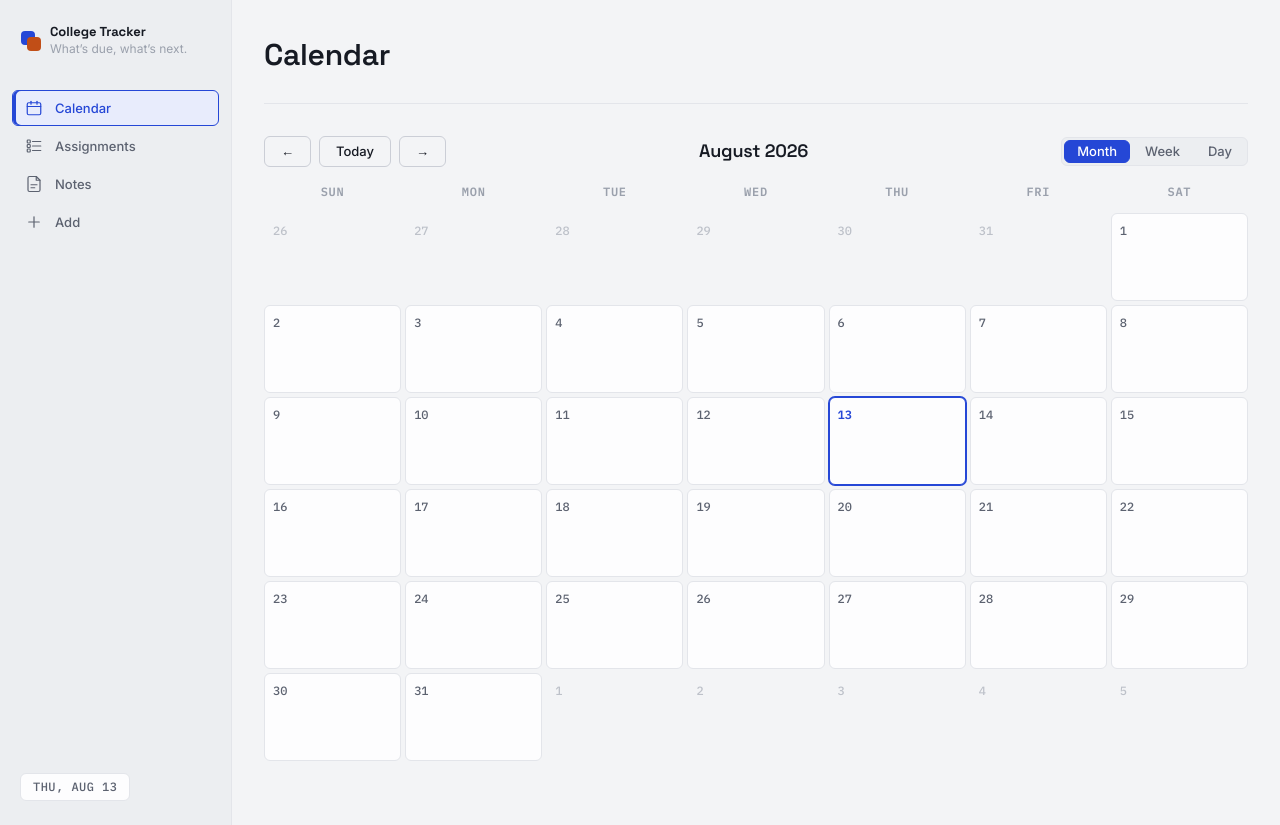
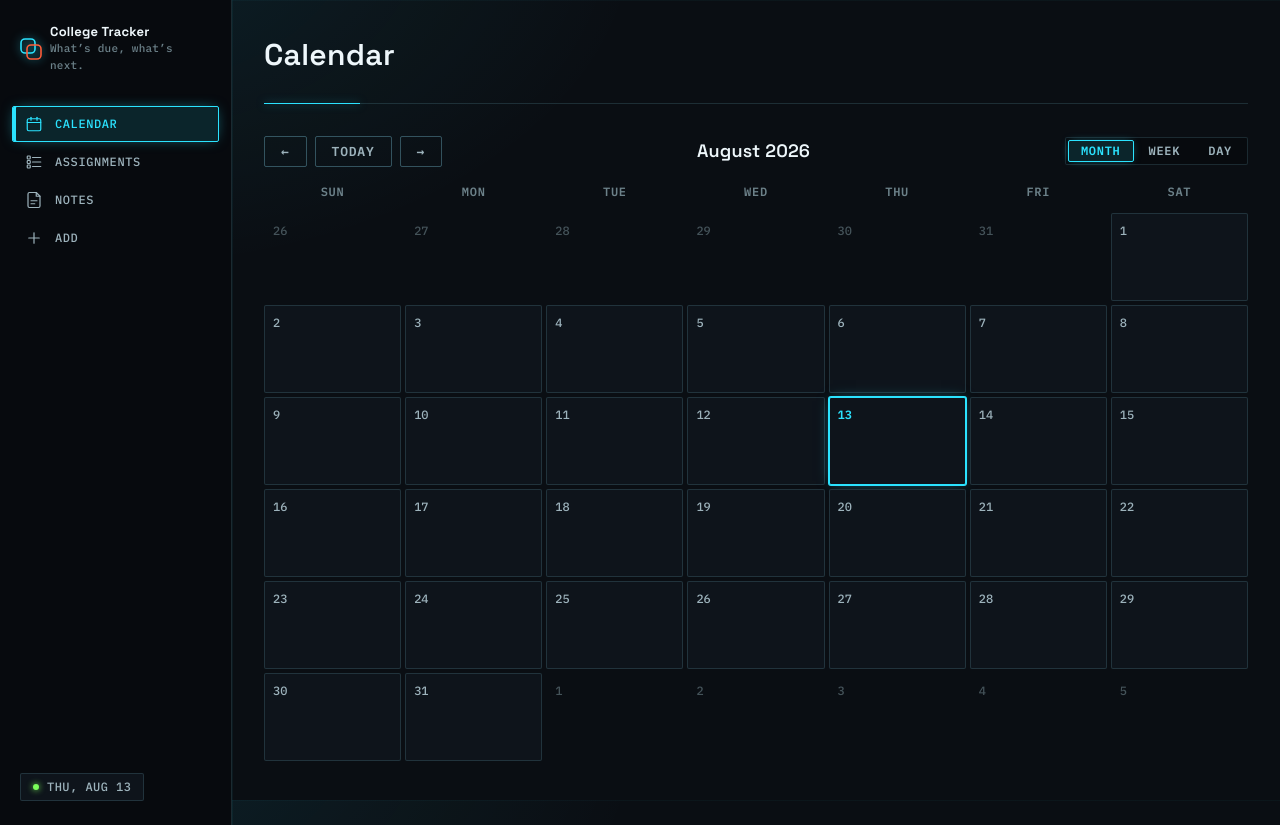
Before and after one commit to wali-aq-sidiqyar/College-Tracker, a React (Vite) app: page / in a window 1280 px wide. Built offline with nearby package versions, Linux system fonts and the light colour scheme.

Commit message:
Restyle app with a dark arc-reactor HUD aesthetic
Commit the whole UI to a single near-black theme with a glowing cyan
rail accent, hairline borders, and corner-bracket "hud-frame" panels
in place of the old light/dark card look, while keeping typed content
in its normal case and readable body face.

```diff
--- a/src/App.css
+++ b/src/App.css
@@ -2,6 +2,38 @@
   display: flex;
   align-items: stretch;
   min-height: 100vh;
+}
+
+/* HUD corner-bracket frame — the signature device. Four glowing reticle
+   ticks mark a panel's corners; they brighten on hover/focus to read as
+   "locked on". Applied to elevated panels throughout the app. */
+
+.hud-frame {
+  position: relative;
+}
+
+.hud-frame::after {
+  content: '';
+  position: absolute;
+  inset: 0;
+  pointer-events: none;
+  background:
+    linear-gradient(var(--rail), var(--rail)) top left / 13px 2px no-repeat,
+    linear-gradient(var(--rail), var(--rail)) top left / 2px 13px no-repeat,
+    linear-gradient(var(--rail), var(--rail)) top right / 13px 2px no-repeat,
+    linear-gradient(var(--rail), var(--rail)) top right / 2px 13px no-repeat,
+    linear-gradient(var(--rail), var(--rail)) bottom left / 13px 2px no-repeat,
+    linear-gradient(var(--rail), var(--rail)) bottom left / 2px 13px no-repeat,
+    linear-gradient(var(--rail), var(--rail)) bottom right / 13px 2px no-repeat,
+    linear-gradient(var(--rail), var(--rail)) bottom right / 2px 13px no-repeat;
+  opacity: 0.45;
+  filter: drop-shadow(0 0 3px var(--rail-glow));
+  transition: opacity 200ms ease;
+}
+
+.hud-frame:hover::after,
+.hud-frame:focus-within::after {
+  opacity: 1;
 }
 
 /* Sidebar */
@@ -14,6 +46,9 @@
   padding: var(--sp-5) var(--sp-3);
   background: var(--surface-sunken);
   border-right: 1px solid var(--line);
+  box-shadow: 1px 0 0 0 rgba(43, 227, 255, 0.05);
+  position: relative;
+  z-index: 1;
 }
 
 .sidebar-brand {
@@ -25,6 +60,7 @@
 
 .sidebar-mark {
   flex-shrink: 0;
+  filter: drop-shadow(0 0 5px rgba(43, 227, 255, 0.65));
 }
 
 .sidebar-brand-text {
@@ -37,12 +73,15 @@
   font-family: var(--font-display);
   font-weight: 700;
   font-size: var(--fs-sm);
+  letter-spacing: 0.02em;
   color: var(--ink);
   line-height: 1.2;
 }
 
 .sidebar-tagline {
-  font-size: var(--fs-xs);
+  font-family: var(--font-mono);
+  font-size: 0.6875rem;
+  letter-spacing: 0.02em;
   color: var(--ink-faint);
 }
 
@@ -63,6 +102,12 @@
   padding: var(--sp-2) var(--sp-3);
   border-radius: var(--radius-sm);
   text-align: left;
+  font-family: var(--font-mono);
+  font-size: var(--fs-xs);
+  font-weight: 500;
+  letter-spacing: 0.05em;
+  text-transform: uppercase;
+  transition: background-color 120ms ease, color 120ms ease, box-shadow 150ms ease;
 }
 
 .sidebar-nav-item svg {
@@ -77,7 +122,7 @@
 .sidebar-nav-item.active {
   background: var(--rail-soft);
   color: var(--rail);
-  box-shadow: inset 3px 0 0 0 var(--rail);
+  box-shadow: inset 3px 0 0 0 var(--rail), 0 0 14px -4px var(--rail-glow);
 }
 
 .sidebar-footer {
@@ -86,7 +131,9 @@
 }
 
 .today-chip {
-  display: inline-block;
+  display: inline-flex;
+  align-items: center;
+  gap: var(--sp-2);
   font-family: var(--font-mono);
   font-size: var(--fs-xs);
   font-weight: 500;
@@ -99,22 +146,47 @@
   padding: var(--sp-1) var(--sp-3);
 }
 
+.today-chip::before {
+  content: '';
+  width: 6px;
+  height: 6px;
+  border-radius: 50%;
+  background: var(--tag-project);
+  box-shadow: 0 0 6px var(--tag-project);
+  animation: pulse-dot 2.4s ease-in-out infinite;
+}
+
 /* Main content */
 
 .app-main {
   flex: 1;
   min-width: 0;
   padding: var(--sp-6) var(--sp-6) var(--sp-8);
+  position: relative;
+  z-index: 1;
 }
 
 .app-header {
+  position: relative;
   margin-bottom: var(--sp-6);
   padding-bottom: var(--sp-5);
   border-bottom: 1px solid var(--line);
 }
 
+.app-header::after {
+  content: '';
+  position: absolute;
+  left: 0;
+  bottom: -1px;
+  width: 96px;
+  height: 1px;
+  background: var(--rail);
+  box-shadow: 0 0 8px var(--rail-glow);
+}
+
 .app-header h1 {
   font-size: var(--fs-2xl);
+  letter-spacing: 0.01em;
 }
 
 /* Segmented toggle — reused for Event/Task and Month/Week/Day */
@@ -133,18 +205,20 @@
   background: transparent;
   border-color: transparent;
   color: var(--ink-soft);
-  font-size: var(--fs-sm);
+  font-size: var(--fs-xs);
 }
 
 .segmented button:hover {
   background: var(--surface);
   color: var(--ink);
+  box-shadow: none;
 }
 
 .segmented button.active {
-  background: var(--rail);
-  color: var(--rail-contrast);
+  background: var(--rail-soft);
+  color: var(--rail);
   border-color: var(--rail);
+  box-shadow: 0 0 10px -3px var(--rail-glow);
 }
 
 /* Item form */
@@ -159,6 +233,10 @@
   display: flex;
   flex-direction: column;
   gap: var(--sp-4);
+}
+
+.item-form.hud-frame::after {
+  opacity: 0.65;
 }
 
 .item-form h2 {
@@ -220,7 +298,7 @@
 }
 
 .item-row:hover {
-  box-shadow: var(--shadow-sm);
+  box-shadow: var(--shadow-sm), -3px 0 12px -6px var(--rail-glow);
   border-color: var(--line-strong);
 }
 
@@ -265,35 +343,41 @@
   font-weight: 600;
   text-transform: uppercase;
   letter-spacing: 0.06em;
-  border-radius: 4px;
+  border-radius: var(--radius-sm);
   padding: 2px 7px;
   color: var(--rail);
   background: var(--rail-soft);
+  border: 1px solid color-mix(in srgb, var(--rail) 45%, transparent);
 }
 
 .item-badge-exam {
   color: var(--flag);
   background: var(--flag-soft);
+  border-color: color-mix(in srgb, var(--flag) 45%, transparent);
 }
 
 .item-badge-quiz {
   color: var(--tag-quiz);
   background: var(--tag-quiz-soft);
+  border-color: color-mix(in srgb, var(--tag-quiz) 45%, transparent);
 }
 
 .item-badge-paper {
   color: var(--tag-paper);
   background: var(--tag-paper-soft);
+  border-color: color-mix(in srgb, var(--tag-paper) 45%, transparent);
 }
 
 .item-badge-project {
   color: var(--tag-project);
   background: var(--tag-project-soft);
+  border-color: color-mix(in srgb, var(--tag-project) 45%, transparent);
 }
 
 .item-badge-homework {
   color: var(--tag-homework);
   background: var(--tag-homework-soft);
+  border-color: color-mix(in srgb, var(--tag-homework) 45%, transparent);
 }
 
 .item-title {
@@ -368,6 +452,9 @@
 
 .empty-state {
   color: var(--ink-soft);
+  font-family: var(--font-mono);
+  font-size: var(--fs-sm);
+  letter-spacing: 0.03em;
   text-align: center;
   padding: var(--sp-7) var(--sp-4);
   border: 1px dashed var(--line-strong);
@@ -454,6 +541,8 @@
   border-radius: 4px;
   color: var(--ink);
   font: 500 var(--fs-sm) / 1.3 var(--font-body);
+  text-transform: none;
+  letter-spacing: normal;
   text-align: left;
   overflow: hidden;
   text-overflow: ellipsis;
@@ -500,6 +589,7 @@
 
 .calendar-header h2 {
   font-size: var(--fs-lg);
+  letter-spacing: 0.01em;
 }
 
 .calendar-header-nav {
@@ -548,7 +638,7 @@
 
 .calendar-cell-today {
   border-color: var(--rail);
-  box-shadow: 0 0 0 1px var(--rail);
+  box-shadow: 0 0 0 1px var(--rail), 0 0 14px -4px var(--rail-glow);
 }
 
 .calendar-cell-today .calendar-cell-daynum {
@@ -574,18 +664,21 @@
   font-family: var(--font-mono);
   font-size: var(--fs-xs);
   font-weight: 500;
+  text-transform: none;
+  letter-spacing: normal;
   padding: 2px 6px;
-  border-radius: 4px;
+  border-radius: var(--radius-sm);
   text-align: left;
   white-space: nowrap;
   overflow: hidden;
   text-overflow: ellipsis;
-  border: none;
-  transition: filter 120ms ease;
+  border: 1px solid transparent;
+  transition: box-shadow 120ms ease, border-color 120ms ease;
 }
 
 .calendar-chip:hover {
-  filter: brightness(0.94);
+  border-color: currentColor;
+  box-shadow: 0 0 8px -2px currentColor;
 }
 
 .calendar-chip-assignment {
@@ -678,6 +771,7 @@
 
 .time-grid-day-label.today .time-grid-day-num {
   color: var(--rail);
+  text-shadow: 0 0 10px var(--rail-glow);
 }
 
 .time-grid-allday {
@@ -722,6 +816,7 @@
 
 .time-grid-day-column.today {
   background: var(--rail-soft);
+  box-shadow: inset 0 0 20px -8px var(--rail-glow);
 }
 
 .time-grid-hour-row {
@@ -733,22 +828,26 @@
 .time-block {
   position: absolute;
   overflow: hidden;
-  border: none;
+  border: 1px solid var(--line);
   border-left: 3px solid var(--rail);
-  border-radius: 4px;
+  border-radius: var(--radius-sm);
   background: var(--rail-soft);
   color: var(--ink);
+  font-family: var(--font-body);
+  text-transform: none;
+  letter-spacing: normal;
   text-align: left;
   padding: 3px 6px;
   display: flex;
   flex-direction: column;
   gap: 1px;
   box-shadow: var(--shadow-sm);
-  transition: filter 120ms ease;
+  transition: box-shadow 120ms ease, border-color 120ms ease;
 }
 
 .time-block:hover {
-  filter: brightness(0.96);
+  border-color: var(--rail);
+  box-shadow: var(--shadow-sm), 0 0 10px -3px var(--rail-glow);
 }
 
 .time-block-exam {
@@ -798,7 +897,8 @@
 .dialog-overlay {
   position: fixed;
   inset: 0;
-  background: rgba(10, 12, 16, 0.55);
+  background: rgba(4, 6, 10, 0.72);
+  backdrop-filter: blur(2px);
   display: flex;
   align-items: center;
   justify-content: center;
@@ -811,7 +911,7 @@
   width: 100%;
   max-width: 380px;
   background: var(--surface);
-  border: 1px solid var(--line);
+  border: 1px solid var(--line-strong);
   border-radius: var(--radius);
   box-shadow: var(--shadow-md);
   padding: var(--sp-5);
@@ -867,6 +967,15 @@
   to {
     opacity: 1;
     transform: translateY(0);
+  }
+}
+
+@keyframes pulse-dot {
+  0%, 100% {
+    opacity: 1;
+  }
+  50% {
+    opacity: 0.35;
   }
 }
 
--- a/src/components/ConfirmDialog.jsx
+++ b/src/components/ConfirmDialog.jsx
@@ -44,7 +44,7 @@ export default function ConfirmDialog({
       }}
     >
       <div
-        className="dialog-card"
+        className="dialog-card hud-frame"
         role="alertdialog"
         aria-modal="true"
         aria-labelledby={titleId}
--- a/src/components/ItemForm.jsx
+++ b/src/components/ItemForm.jsx
@@ -54,7 +54,7 @@ export default function ItemForm({ editingItem, onSave, onCancel }) {
   }
 
   return (
-    <form className="item-form" onSubmit={handleSubmit}>
+    <form className="item-form hud-frame" onSubmit={handleSubmit}>
       <h2>{editingItem ? 'Edit item' : 'Add item'}</h2>
 
       <div className="item-form-row">
--- a/src/components/Sidebar.jsx
+++ b/src/components/Sidebar.jsx
@@ -43,8 +43,8 @@ export default function Sidebar({ activeTab, onSelect }) {
 function BrandMark() {
   return (
     <svg className="sidebar-mark" width="22" height="22" viewBox="0 0 22 22" aria-hidden="true">
-      <rect x="1" y="1" width="14" height="14" rx="4" style={{ fill: 'var(--rail)' }} />
-      <rect x="7" y="7" width="14" height="14" rx="4" style={{ fill: 'var(--flag)' }} />
+      <rect x="1" y="1" width="14" height="14" rx="4" fill="none" strokeWidth="1.6" style={{ stroke: 'var(--rail)' }} />
+      <rect x="7" y="7" width="14" height="14" rx="4" fill="none" strokeWidth="1.6" style={{ stroke: 'var(--flag)' }} />
     </svg>
   )
 }
--- a/src/components/TimeGridView.jsx
+++ b/src/components/TimeGridView.jsx
@@ -27,7 +27,10 @@ export default function TimeGridView({ items, anchorDate, days, onEdit, onReques
   }, [])
 
   return (
-    <div className="time-grid" style={{ '--hour-height': `${HOUR_HEIGHT}px`, '--day-columns': days }}>
+    <div
+      className="time-grid hud-frame"
+      style={{ '--hour-height': `${HOUR_HEIGHT}px`, '--day-columns': days }}
+    >
       <div className="time-grid-header">
         <div className="time-grid-gutter-spacer" />
         {dayDates.map((date) => {
--- a/src/index.css
+++ b/src/index.css
@@ -1,34 +1,39 @@
 :root {
-  /* Color — "schedule board": paper ground, ink text, two functional rails */
-  --ink: #161a23;
-  --ink-soft: #5c6270;
-  --ink-faint: #9aa0ac;
-  --paper: #f3f4f6;
-  --surface: #fdfdfe;
-  --surface-sunken: #eceef1;
-  --line: #e3e5ea;
-  --line-strong: #cbced6;
+  /* Color — "HUD": near-black deep-space ground, arc-reactor cyan rail,
+     amber/alert-red for exam flags, a small signal-color family for tags */
+  --ink: #eef7fb;
+  --ink-soft: #9db3bc;
+  --ink-faint: #6c8189;
 
-  --rail: #2547d6;
-  --rail-hover: #1d39b0;
-  --rail-soft: #e8ecfc;
-  --rail-contrast: #fff;
+  --bg: #0a0e13;
+  --surface: #0e141b;
+  --surface-sunken: #070a0e;
+  --line: rgba(129, 209, 230, 0.16);
+  --line-strong: rgba(129, 209, 230, 0.34);
 
-  --flag: #c14e17;
-  --flag-hover: #a63f10;
-  --flag-soft: #fbe9dd;
+  --rail: #2be3ff;
+  --rail-hover: #7cf0ff;
+  --rail-soft: rgba(43, 227, 255, 0.12);
+  --rail-glow: rgba(43, 227, 255, 0.55);
+  --rail-contrast: #04141a;
 
-  --tag-quiz: #0f7a72;
-  --tag-quiz-soft: #e4f4f2;
-  --tag-paper: #b3355c;
-  --tag-paper-soft: #fbe7ee;
-  --tag-project: #3f7d32;
-  --tag-project-soft: #eaf4e6;
-  --tag-homework: #a6790a;
-  --tag-homework-soft: #f7eed9;
+  --flag: #ff5d3a;
+  --flag-hover: #ff8562;
+  --flag-soft: rgba(255, 93, 58, 0.14);
 
-  --shadow-sm: 0 1px 2px rgba(22, 26, 35, 0.05), 0 1px 1px rgba(22, 26, 35, 0.04);
-  --shadow-md: 0 8px 20px rgba(22, 26, 35, 0.08), 0 2px 6px rgba(22, 26, 35, 0.05);
+  --tag-quiz: #2de8b0;
+  --tag-quiz-soft: rgba(45, 232, 176, 0.14);
+  --tag-paper: #ff4fa3;
+  --tag-paper-soft: rgba(255, 79, 163, 0.14);
+  --tag-project: #7bff5a;
+  --tag-project-soft: rgba(123, 255, 90, 0.14);
+  --tag-homework: #ffc94a;
+  --tag-homework-soft: rgba(255, 201, 74, 0.14);
+
+  --shadow-sm: 0 1px 2px rgba(0, 0, 0, 0.5);
+  --shadow-md: 0 14px 32px rgba(0, 0, 0, 0.55), 0 0 0 1px rgba(43, 227, 255, 0.06);
+  --glow-sm: 0 0 0 1px rgba(43, 227, 255, 0.3), 0 0 10px rgba(43, 227, 255, 0.28);
+  --glow-md: 0 0 0 1px rgba(43, 227, 255, 0.4), 0 0 22px rgba(43, 227, 255, 0.35);
 
   /* Type */
   --font-display: 'Space Grotesk', ui-sans-serif, system-ui, sans-serif;
@@ -52,48 +57,14 @@
   --sp-7: 48px;
   --sp-8: 64px;
 
-  --radius: 10px;
-  --radius-sm: 6px;
+  --radius: 4px;
+  --radius-sm: 2px;
 
   font: var(--fs-base) / 1.55 var(--font-body);
-  color-scheme: light dark;
+  color-scheme: dark;
   color: var(--ink);
-  background: var(--paper);
+  background: var(--bg);
   -webkit-font-smoothing: antialiased;
-}
-
-@media (prefers-color-scheme: dark) {
-  :root {
-    --ink: #e8e9ee;
-    --ink-soft: #a1a6b3;
-    --ink-faint: #676c78;
-    --paper: #14161c;
-    --surface: #1a1d25;
-    --surface-sunken: #101216;
-    --line: #2a2d37;
-    --line-strong: #383c48;
-
-    --rail: #7c93ff;
-    --rail-hover: #97a9ff;
-    --rail-soft: #1f2647;
-    --rail-contrast: #121420;
-
-    --flag: #ff9a5c;
-    --flag-hover: #ffb07e;
-    --flag-soft: #3a2417;
-
-    --tag-quiz: #4fd0c4;
-    --tag-quiz-soft: #163330;
-    --tag-paper: #ff85ab;
-    --tag-paper-soft: #3a1a29;
-    --tag-project: #8fd66b;
-    --tag-project-soft: #203a1a;
-    --tag-homework: #e0b23e;
-    --tag-homework-soft: #3a2c10;
-
-    --shadow-sm: 0 1px 2px rgba(0, 0, 0, 0.35);
-    --shadow-md: 0 8px 22px rgba(0, 0, 0, 0.4);
-  }
 }
 
 * {
@@ -102,6 +73,13 @@
 
 body {
   margin: 0;
+  background-color: var(--bg);
+  background-image:
+    linear-gradient(rgba(43, 227, 255, 0.035) 1px, transparent 1px),
+    linear-gradient(90deg, rgba(43, 227, 255, 0.035) 1px, transparent 1px),
+    radial-gradient(ellipse 900px 560px at 8% -8%, rgba(43, 227, 255, 0.09), transparent 60%);
+  background-size: 28px 28px, 28px 28px, 100% 100%;
+  background-attachment: fixed;
 }
 
 h1, h2 {
@@ -113,51 +91,62 @@ h1, h2 {
 }
 
 button {
-  font: 500 var(--fs-sm) / 1 var(--font-body);
+  font: 600 var(--fs-sm) / 1 var(--font-mono);
+  text-transform: uppercase;
+  letter-spacing: 0.06em;
   cursor: pointer;
   border: 1px solid var(--rail);
-  background: var(--rail);
-  color: var(--rail-contrast);
+  background: var(--rail-soft);
+  color: var(--rail);
   border-radius: var(--radius-sm);
   padding: var(--sp-2) var(--sp-4);
-  transition: background-color 120ms ease, border-color 120ms ease, color 120ms ease, transform 80ms ease;
+  transition: background-color 120ms ease, border-color 120ms ease, color 120ms ease,
+    box-shadow 150ms ease, transform 80ms ease;
 }
 
 button:hover {
-  background: var(--rail-hover);
+  background: rgba(43, 227, 255, 0.2);
   border-color: var(--rail-hover);
+  color: var(--rail-hover);
+  box-shadow: var(--glow-sm);
 }
 
 button:active {
   transform: translateY(1px);
+  box-shadow: none;
 }
 
 button.secondary {
   background: transparent;
-  color: var(--ink);
+  color: var(--ink-soft);
   border-color: var(--line-strong);
 }
 
 button.secondary:hover {
   background: var(--surface-sunken);
-  border-color: var(--line-strong);
+  border-color: var(--ink-faint);
+  color: var(--ink);
+  box-shadow: none;
 }
 
 button.active {
-  background: var(--rail);
-  color: var(--rail-contrast);
+  background: rgba(43, 227, 255, 0.18);
+  color: var(--rail-hover);
   border-color: var(--rail);
+  box-shadow: var(--glow-sm);
 }
 
 button.danger-solid {
-  background: var(--flag);
-  color: var(--rail-contrast);
+  background: var(--flag-soft);
+  color: var(--flag);
   border-color: var(--flag);
 }
 
 button.danger-solid:hover {
-  background: var(--flag-hover);
+  background: rgba(255, 93, 58, 0.22);
   border-color: var(--flag-hover);
+  color: var(--flag-hover);
+  box-shadow: 0 0 0 1px rgba(255, 93, 58, 0.35), 0 0 10px rgba(255, 93, 58, 0.35);
 }
 
 button.ghost {
@@ -165,18 +154,20 @@ button.ghost {
   color: var(--ink-soft);
   border-color: transparent;
   padding: var(--sp-1) var(--sp-2);
-  font-weight: 500;
-  font-size: var(--fs-sm);
+  font-weight: 600;
+  font-size: var(--fs-xs);
 }
 
 button.ghost:hover {
   background: var(--surface-sunken);
-  border-color: var(--surface-sunken);
-  color: var(--ink);
+  border-color: var(--line);
+  color: var(--rail);
+  box-shadow: none;
 }
 
 button.ghost.danger:hover {
   background: var(--flag-soft);
+  border-color: var(--flag-soft);
   color: var(--flag);
 }
 
@@ -184,18 +175,26 @@ button:focus-visible,
 input:focus-visible,
 select:focus-visible,
 textarea:focus-visible {
-  outline: 2px solid var(--rail);
+  outline: 1px solid var(--rail);
   outline-offset: 2px;
+  box-shadow: 0 0 0 3px rgba(43, 227, 255, 0.18);
 }
 
 input, select, textarea {
-  font: inherit;
+  /* Deliberately not `font: inherit` — labels are mono/uppercase for the
+     HUD readout look, but typed content stays in the readable body face. */
+  font-family: var(--font-body);
+  font-size: var(--fs-base);
+  font-weight: 400;
+  line-height: 1.5;
+  text-transform: none;
+  letter-spacing: normal;
   padding: var(--sp-2) var(--sp-3);
   border: 1px solid var(--line-strong);
   border-radius: var(--radius-sm);
-  background: var(--surface);
+  background: var(--surface-sunken);
   color: var(--ink);
-  transition: border-color 120ms ease;
+  transition: border-color 120ms ease, box-shadow 120ms ease;
 }
 
 textarea {
@@ -212,10 +211,37 @@ label {
   display: flex;
   flex-direction: column;
   gap: var(--sp-1);
-  font-size: var(--fs-sm);
+  font-family: var(--font-mono);
+  font-size: var(--fs-xs);
   font-weight: 500;
-  color: var(--ink-soft);
+  letter-spacing: 0.04em;
+  text-transform: uppercase;
+  color: var(--ink-faint);
   flex: 1;
+}
+
+::selection {
+  background: rgba(43, 227, 255, 0.28);
+  color: var(--ink);
+}
+
+::-webkit-scrollbar {
+  width: 10px;
+  height: 10px;
+}
+
+::-webkit-scrollbar-track {
+  background: var(--surface-sunken);
+}
+
+::-webkit-scrollbar-thumb {
+  background: var(--line-strong);
+  border-radius: 6px;
+  border: 2px solid var(--surface-sunken);
+}
+
+::-webkit-scrollbar-thumb:hover {
+  background: var(--rail);
 }
 
 @media (prefers-reduced-motion: reduce) {
```
Also changed, not shown: public/favicon.svg.
